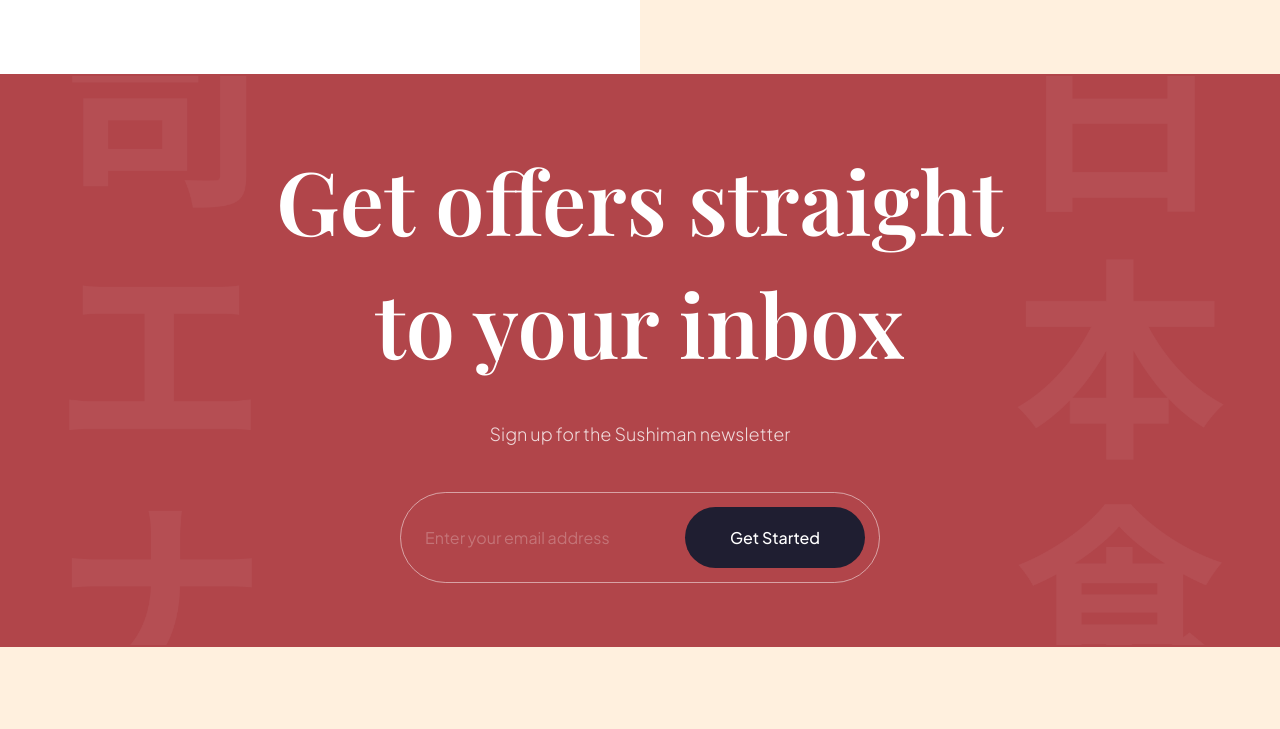
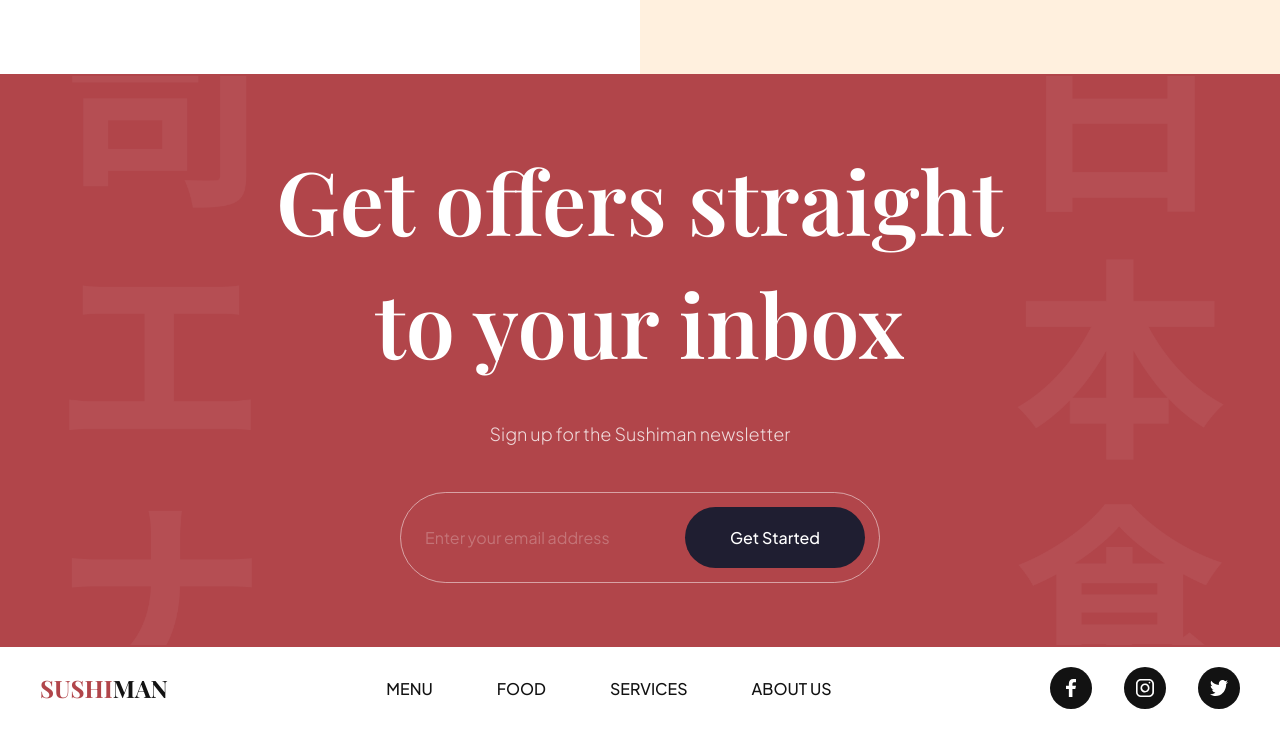
Before and after one commit to dasariprashant0/sushi_Project_html_css_website, a website built with Vite: page index.html in a window 1280 px wide. Shown: the part 3625-4354 px from the top of the page. Before the commit the page ends 4272 px from the top, so only its background shows below. Built offline with nearby package versions, Linux system fonts and the light colour scheme.

Commit message:
Created Footer section with  styles.

```diff
--- /dev/null
+++ b/css/sections/footer.css
@@ -0,0 +1,55 @@
+.footer {
+  width: 100%;
+  padding: 20px 40px;
+  background: var(--color-white);
+  flex-wrap: wrap;
+  gap: 20px;
+  overflow: hidden;
+}
+
+.footer__logo {
+    font-size: 24px;
+    font-weight: bold;
+    font-family: var(--playfair-display);
+    text-transform: uppercase;
+    color: var(--secondary-color);
+    cursor: pointer;
+}
+
+.footer__logo span {
+    color: var(--primary-color);
+}
+
+.footer ul {
+    list-style: none;
+    display: flex;
+    flex-direction: row;
+    flex-wrap: wrap;
+    gap: 64px;
+}
+
+.footer ul:last-child {
+    gap: 32px;
+}
+
+.footer__nav li {
+    font-size: 16px;
+    font-weight: 500;
+    font-family: var(--plus-jakarta-sans);
+    text-transform: uppercase;
+    color: var(--secondary-color);
+    cursor: pointer;
+}
+
+.footer__social li {
+    width: 42px;
+    height: 42px;
+    background-color: var(--secondary-color);
+    border-radius: 100%;
+}
+
+.footer__social li img {
+    width: 45%;
+    height: 45%;
+    object-fit: contain;
+}
--- a/css/style.css
+++ b/css/style.css
@@ -8,7 +8,7 @@
 @import url("sections/popular.css");
 @import url("sections/trending.css");
 @import url("sections/subscribe.css");
-/* @import url("sections/footer.css"); */
+@import url("sections/footer.css");
 
 /* CSS variables for reusablity across all files (including above imported) */
 :root {
--- a/index.html
+++ b/index.html
@@ -366,6 +366,33 @@
         </div>
       </section>
       <!-- End of Subscription -->
+
+      <!-- Footer -->
+      <footer
+        class="footer flex-between"
+      >
+        <h3 class="footer__logo"><span>Sushi</span>man</h3>
+
+        <ul class="footer__nav">
+          <li><a href="#menu">Menu</a></li>
+          <li><a href="#food">Food</a></li>
+          <li><a href="#services">Services</a></li>
+          <li><a href="#about-us">About Us</a></li>
+        </ul>
+
+        <ul class="footer__social">
+          <li class="flex-center">
+            <img src="assets/facebook.svg" alt="facebook" />
+          </li>
+          <li class="flex-center">
+            <img src="assets/instagram.svg" alt="instagram" />
+          </li>
+          <li class="flex-center">
+            <img src="assets/twitter.svg" alt="twitter" />
+          </li>
+        </ul>
+      </footer>
+      <!-- End of Footer -->
     </div>
     <script type="module" src="./js/script.js"></script>
   </body>
```
